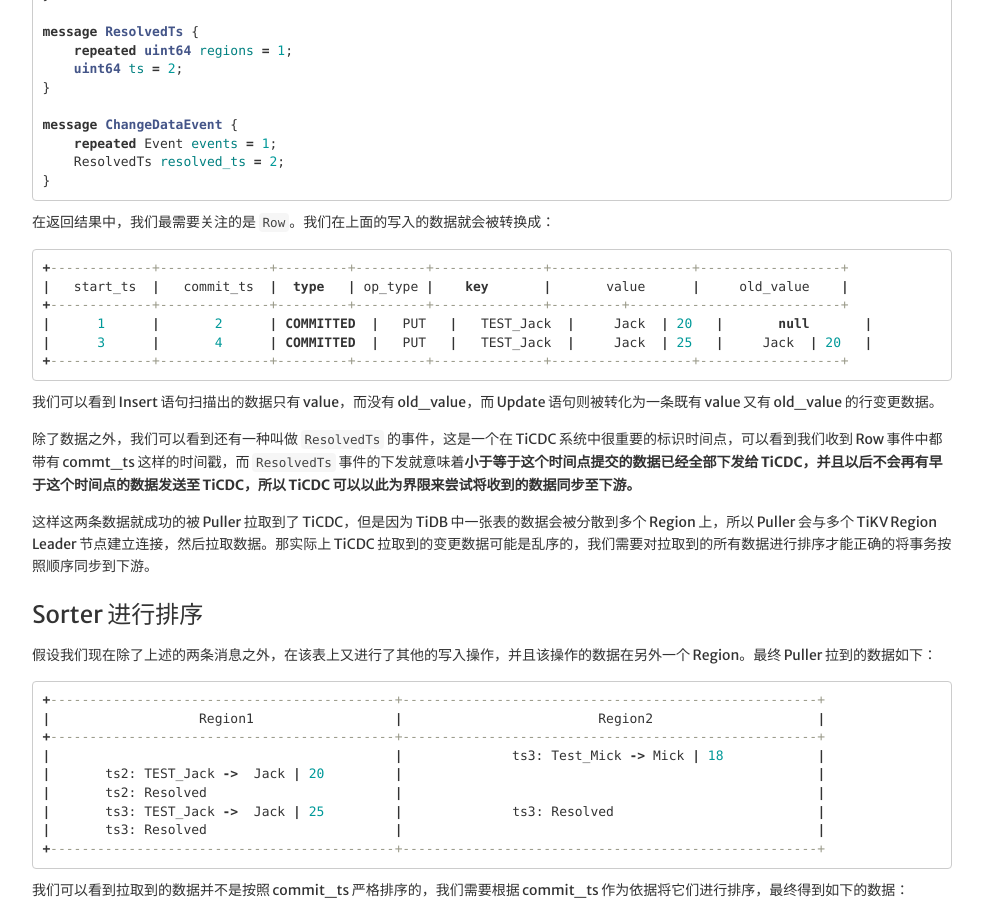
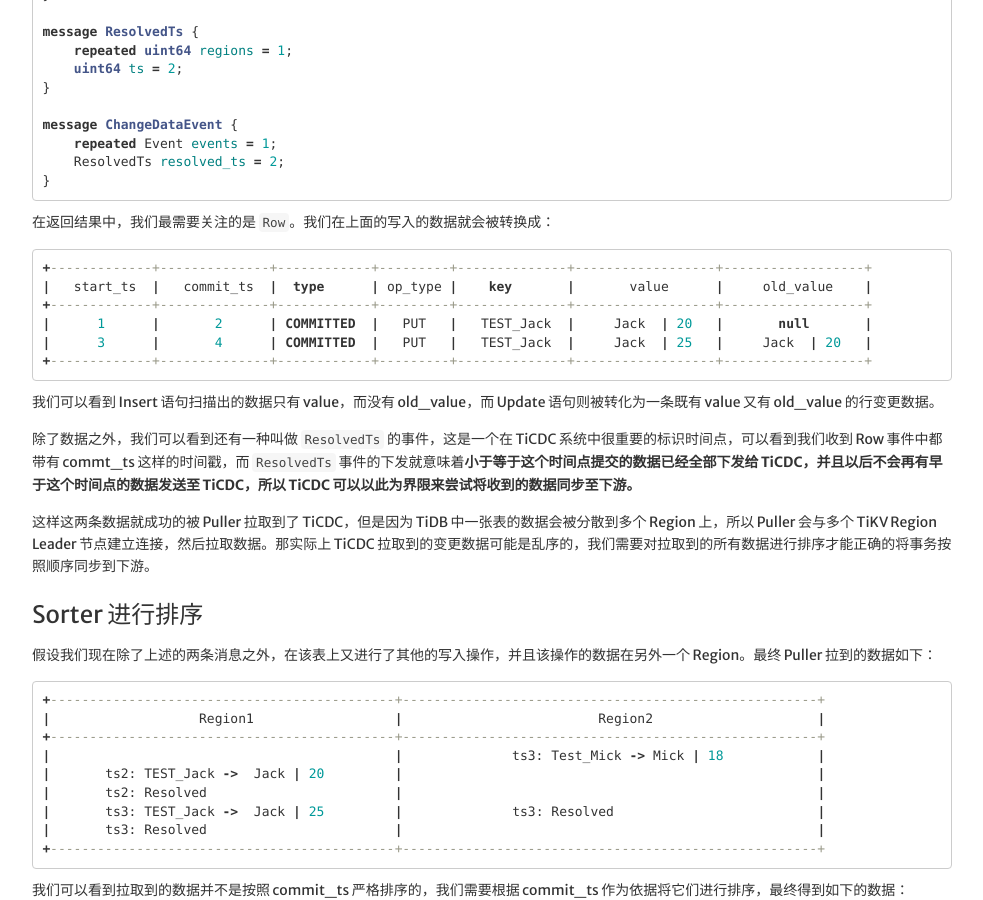
Before and after one commit to hi-rustin/hi-rustin.rs, a Jekyll site: the page built from _posts/2022-07-11-TiCDC 架构和数据同步链路解析.md, in a window 1280 px wide and 900 px high, scrolled down 4791 px. Shown: the whole window, without its empty margins (8-991 px from the left). Built offline with Jekyll 4.4.1, drawn with Linux system fonts in a browser that asks for light colours; nearby versions of some CDN libraries; comment, search, counter and statistics services are not loaded.

````diff
--- a/_posts/2022-07-11-TiCDC 架构和数据同步链路解析.md
+++ b/_posts/2022-07-11-TiCDC 架构和数据同步链路解析.md
@@ -188,12 +188,12 @@ message ChangeDataEvent {
 ```
 在返回结果中，我们最需要关注的是 `Row`。我们在上面的写入的数据就会被转换成：
 ```sql
-+-------------+--------------+---------+---------+--------------+------------------+------------------+
-|   start_ts  |   commit_ts  |  type   | op_type |    key       |       value      |     old_value    |
-+-------------+--------------+---------+---------+--------------+---------+---------------------------+
++-------------+--------------+------------+---------+--------------+------------------+------------------+
+|   start_ts  |   commit_ts  |  type      | op_type |    key       |       value      |     old_value    |
++-------------+--------------+------------+---------+--------------+------------------+------------------+
 |      1      |       2      | COMMITTED  |   PUT   |   TEST_Jack  |     Jack  | 20   |       null       |
 |      3      |       4      | COMMITTED  |   PUT   |   TEST_Jack  |     Jack  | 25   |     Jack  | 20   |
-+-------------+--------------+---------+---------+--------------+------------------+------------------+
++-------------+--------------+------------+---------+--------------+------------------+------------------+
 ```
 我们可以看到 Insert 语句扫描出的数据只有 value，而没有 old_value，而 Update 语句则被转化为一条既有 value 又有 old_value 的行变更数据。
 
````
